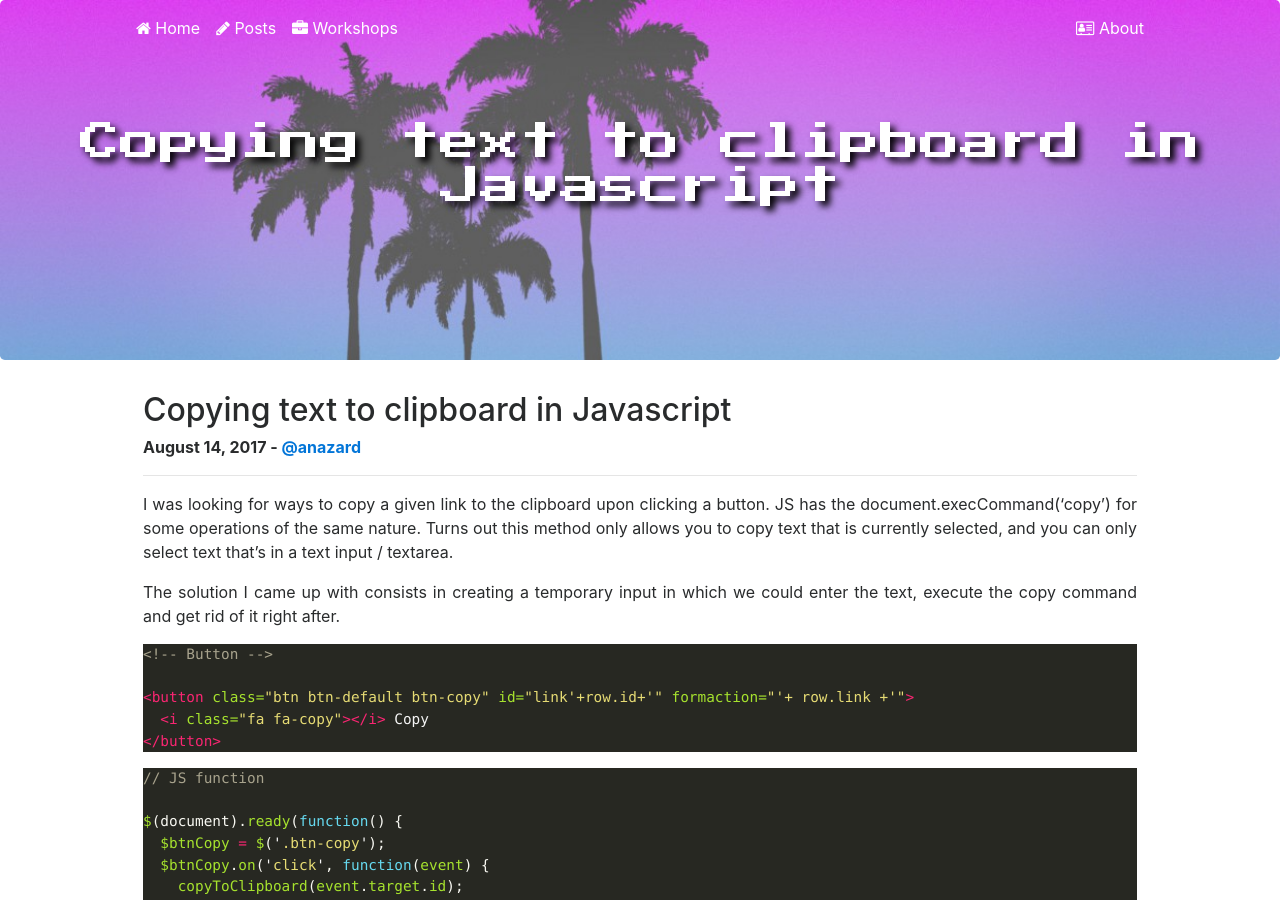
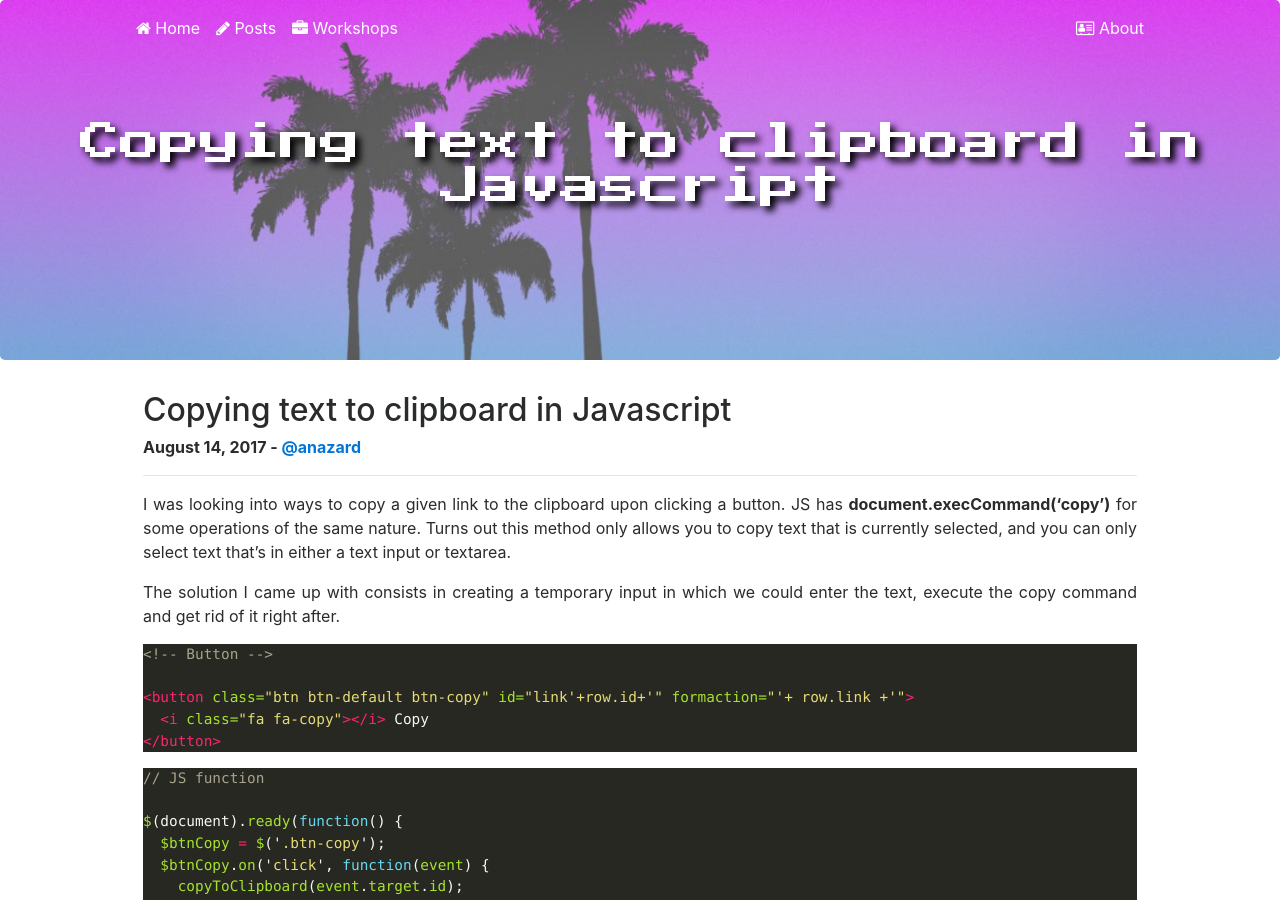
Before and after one commit to anacampesan/anazard_previous, a Jekyll site: the page built from _posts/2017-08-14-js-copying-text-to-clipboard.md, in a window 1280 px wide and 900 px high. Built offline with Jekyll 4.4.1, drawn with Linux system fonts in a browser that asks for light colours; nearby versions of some CDN libraries.

Commit message:
Fix post

```diff
--- a/_posts/2017-08-14-js-copying-text-to-clipboard.md
+++ b/_posts/2017-08-14-js-copying-text-to-clipboard.md
@@ -5,7 +5,7 @@ tags: [programming, javascript, front-end, technology]
 img: ['4.jpg']
 ---
 
-I was looking for ways to copy a given link to the clipboard upon clicking a button. JS has the document.execCommand(‘copy’) for some operations of the same nature. Turns out this method only allows you to copy text that is currently selected, and you can only select text that’s in a text input / textarea.
+I was looking into ways to copy a given link to the clipboard upon clicking a button. JS has **document.execCommand(‘copy’)** for some operations of the same nature. Turns out this method only allows you to copy text that is currently selected, and you can only select text that’s in either a text input or textarea.
 
 The solution I came up with consists in creating a temporary input in which we could enter the text, execute the copy command and get rid of it right after.
 
```
Also changed, not shown: 2 other files.
